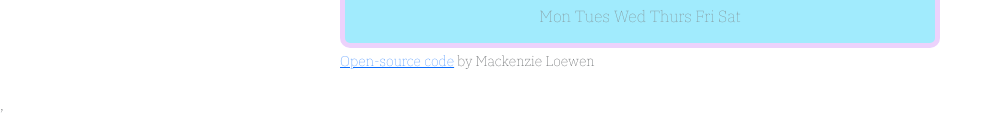
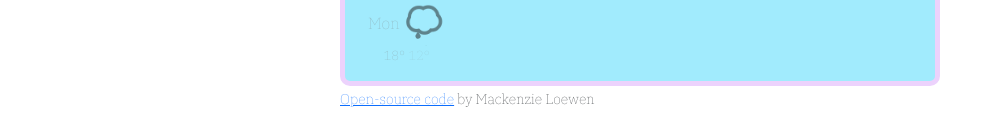
Before and after one commit to veggiekenz/Loewen-Weather-App, a plain HTML site: page index.html in a window 1280 px wide. Shown: the part 274-390 px from the top of the page, without its empty margins (0-1002 px from the left). Drawn offline with nearby package versions, Linux system fonts and the light colour scheme; no server answers.

Commit message:
Updated weather forecast html

```diff
--- a/index.html
+++ b/index.html
@@ -67,13 +67,14 @@
                     </div>
                 </div>
                 <div class="weather-forecast" id="forecast">
-                    <div class="col-12">
-                        Mon
-                        Tues
-                        Wed
-                        Thurs
-                        Fri
-                        Sat
+                    <div class="col-2">
+                        <div class="weather-forecast-date">
+                        Mon <img src="src/download.png" alt="dummy image" width="42"/>
+                        <div class="weather-forecast-temperatures">
+                            <span class="weather-forecast-temperature-max"> 18° </span>
+                            <span class="weather-forecast-temperature-min"> 12° </span>
+                        </div>
+                    </div>
                     </div>
                 </div>
             </div>
```
